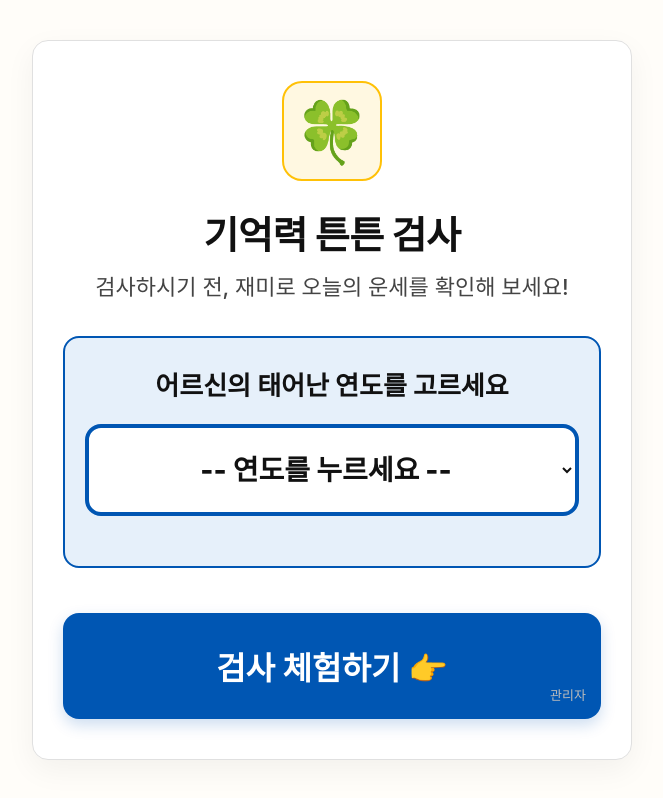
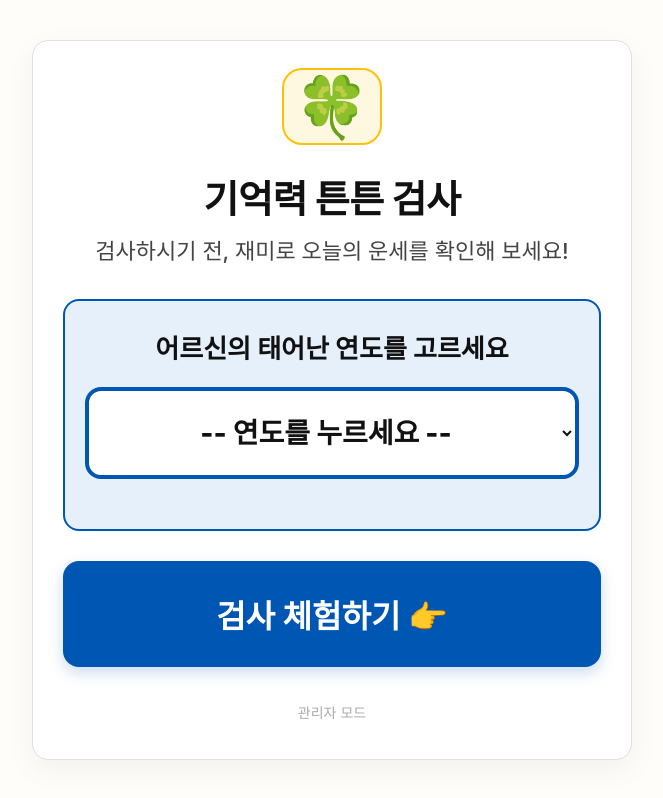
Before and after one commit to uglygw0/Alzh-app, a React (Vite) app: page / in a window 1280 px wide. Shown: the whole page, without its empty margins (308-971 px from the left). Built offline with nearby package versions, Linux system fonts and the light colour scheme; a web font is replaced by a local one.

Commit message:
style: Move admin button below the start test button

```diff
--- a/src/App.jsx
+++ b/src/App.jsx
@@ -798,16 +798,18 @@ function App() {
             )}
           </div>
 
-          <button className="btn" onClick={() => setStage('select-mode')} style={{ padding: '30px 20px', fontSize: '32px' }}>
+          <div style={{ display: 'flex', flexDirection: 'column', alignItems: 'center', width: '100%' }}>
+            <button className="btn" onClick={() => setStage('select-mode')} style={{ padding: '30px 20px', fontSize: '32px', width: '100%' }}>
               검사 체험하기 👉
             </button>
 
             <button
               onClick={handleAdminClick}
-            style={{ position: 'absolute', bottom: '15px', right: '15px', background: 'transparent', border: 'none', color: '#bbbbbb', fontSize: '13px', cursor: 'pointer', outline: 'none' }}
+              style={{ marginTop: '25px', background: 'transparent', border: 'none', color: '#aaaaaa', fontSize: '14px', cursor: 'pointer', outline: 'none', padding: '10px' }}
             >
-            관리자
+              관리자 모드
             </button>
+          </div>
         </div>
       )}
 
```
Lines whose indentation alone changed are shown as unchanged.
